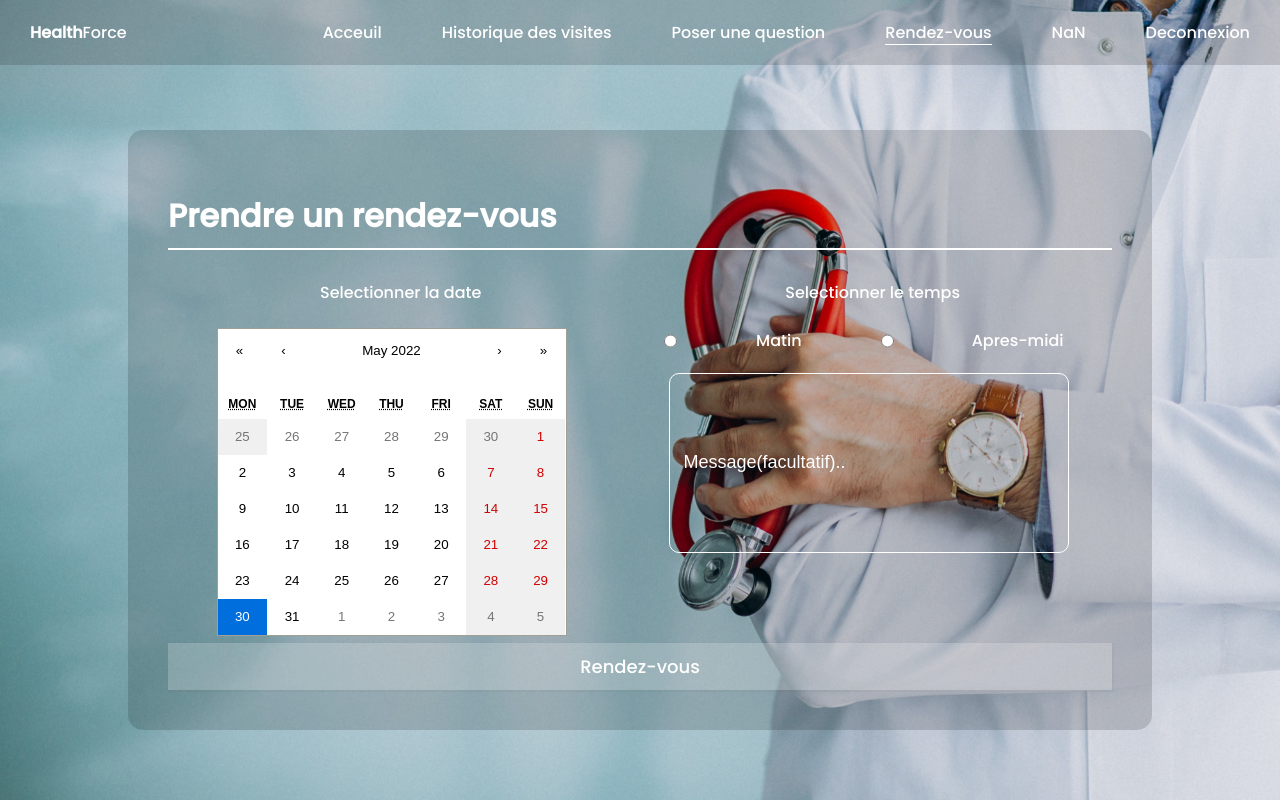
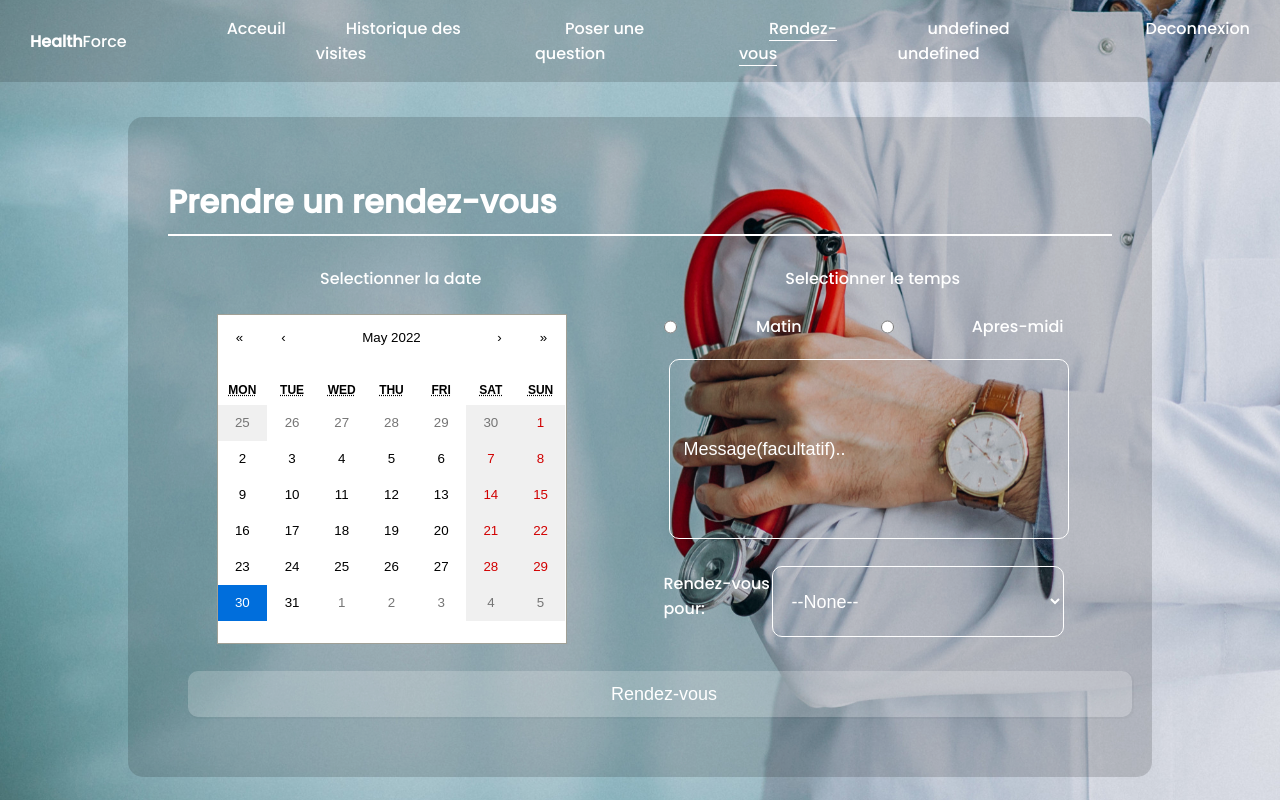
Before and after one commit to bader-t/HealthForce, a React (Create React App) app: page /rdv in a window 1280 px wide. Built offline with nearby package versions, Linux system fonts and the light colour scheme; sample sign-in values are in the browser's storage.

Commit message:
added rdv form

```diff
--- a/src/components/navbar/Navbar.js
+++ b/src/components/navbar/Navbar.js
@@ -27,7 +27,7 @@ function Navbar(props) {
   };
 
   const profile = currentUser
-    ? currentUser.first_name + currentUser.last_name
+    ? currentUser.first_name + " " + currentUser.last_name
     : "";
   const authentified = [
     {
--- a/src/pages/historique/Historique.js
+++ b/src/pages/historique/Historique.js
@@ -3,8 +3,10 @@ import { Navbar, Visite, DetailVisite } from "../../components";
 import "./historique.css";
 import { useState, useEffect, useRef } from "react";
 import axios from "axios";
+import AuthService from "../../services/auth.service";
 
 function Historique() {
+
   const [idVisite, handleChange] = useState("");
   const [listOfVisites, setList] = useState([]);
   const [visiteToShow, setVisite] = useState([]);
@@ -39,7 +41,11 @@ function Historique() {
     let annee = dateJs.getFullYear();
     return jour + " " + dateJs.getDate() + " " + mois + " " + annee;
   };
+
   useEffect(() => {
+    const user = AuthService.getCurrentUser();
+    let url = "https://healthforce4-dev-ed.my.salesforce.com/services/apexrest/visites/" + user.id;
+    console.log('url', url)
     var axios = require("axios");
     var data =
       "grant_type=password&client_id=3MVG9DREgiBqN9WldxY6Si.pmECMxRaJPIwYtCUX49AMTbWpVlPj4vUzTHRKHQdpj7k9_bvI5eCUXoxDdFjy5&client_secret=D9B701D4A2BD6510AB7BC6B1AE11B688A7A63F6F451048450ECB57187CA44AAD\r\n&username=healthforce8@gmail.com&password=healthforce@@1Bf6YIt9844TiLMt2t2V81JQh\r\n";
@@ -62,7 +68,7 @@ function Historique() {
         var data = new FormData();
         var config = {
           method: "get",
-          url: "https://healthforce4-dev-ed.my.salesforce.com/services/apexrest/visites/0038d000008xmhfAAA",
+          url: url,
           headers: {
             "Content-Type": "application/json",
             Authorization: "Bearer " + tocken,
--- a/src/pages/profile/Profile.js
+++ b/src/pages/profile/Profile.js
@@ -42,7 +42,7 @@ const Profile = () => {
                 <br />
               </div>
               <div className="prow">
-                Adress : <b>{user.adress}</b>
+                Adresse : <b>{user.adress}</b>
                 <br />
               </div>
               <div className="prow">
--- a/src/pages/rdv/Rdv.js
+++ b/src/pages/rdv/Rdv.js
@@ -5,22 +5,48 @@ import "./rdv.css";
 import Calendar from "react-calendar";
 import { useState } from "react";
 import "react-calendar/dist/Calendar.css";
+import AuthService from "../../services/auth.service";
 const dates = [
   new Date(2022, 3, 7),
   new Date(2022, 3, 25),
   new Date(2022, 4, 8),
 ];
+
+
 function Rdv() {
-  const [value, onChange] = useState(new Date());
+  const user = AuthService.getCurrentUser();
+  const [temps, setTemps] = useState("08:00");
+  const [rdv, onChangeRDV] = useState(new Date());
+
+  const onChangeTemps = (e) => {
+    const temps = e.target.value;
+    setTemps(temps);
+    console.log(rdv.getDate() + "/" + (rdv.getMonth() + 1) + "/"
+      + rdv.getFullYear())
+  };
+
+
   return (
     <div className="container bg-2">
       <Navbar active="rdv" status="authentified"></Navbar>
 
       <div className="wrapperRdv">
-        <div className="cardRdv">
+        <form action="https://webto.salesforce.com/servlet/servlet.WebToLead?encoding=UTF-8" method="POST" className="cardRdv">
+
           <h1>Prendre un rendez-vous</h1>
 
           <hr />
+
+          <input type="hidden" name="oid" value="00D8d000004IxgI" />
+          <input type="hidden" name="retURL" value="https://healthforce-8640c.web.app/rdv" />
+          <input type="hidden" name="last_name" value={user.last_name} />
+          <input type="hidden" name="first_name" value={user.first_name} />
+          <input type="hidden" name="00N8d00000CeGhs" value={user.email} />
+          <input type="hidden" name="email" value={user.email} />
+          <input type="hidden" name="phone" value={user.phone} />
+          <input name="company" type="hidden" value={user.last_name} />
+          <input name="lead_source" type="hidden" value="Web" />
+
 
           <div className="titles">
             <p className="subtitle">Selectionner la date </p>
@@ -29,12 +55,11 @@ function Rdv() {
 
           <div className="row">
             <Calendar
-              onChange={onChange}
-              value={value}
+              onChange={onChangeRDV}
+              value={rdv}
               tileDisabled={({ date }) =>
                 dates.some(
                   (disabledDate) =>
-                    /*il faut ajouter les jours feriers*/
                     (date.getFullYear() === disabledDate.getFullYear() &&
                       date.getMonth() === disabledDate.getMonth() &&
                       date.getDate() === disabledDate.getDate()) ||
@@ -44,31 +69,41 @@ function Rdv() {
               }
             />
 
+
             <div className="column-2">
               <div className="row-radioRdv">
-                <input type="radio" name="temps" value="matin" />
+                <input type="radio" name="temps" value="08:00" onChange={onChangeTemps} />
                 Matin
-                <input type="radio" name="temps" value="apres-midi" />
+                <input type="radio" name="temps" value="14:00" onChange={onChangeTemps} />
                 Apres-midi
               </div>
+              {/* <input name="00N8d00000CdSbQ" type="hidden" value={rdv.getDate() + "/" + (rdv.getMonth() + 1) + "/"
+                + rdv.getFullYear() + ", " + temps} /> */}
+              <input name="00N8d00000CdSbQ" type="hidden" value={"20/06/2022, " + temps} />
 
-              <form className="Rdv-form">
+              <div className="Rdv-form">
                 <input
                   type="text"
                   placeholder="Message(facultatif).."
-                  name="question"
+                  name="description"
                   required
                 />
-              </form>
+
+              </div>
+              <div className="row">
+                <p className="subtitle">Rendez-vous pour:</p>
+                <select id="00N8d00000CdSbf" name="00N8d00000CdSbf" title="Rendez-vous pour">
+                  <option value="">--None--</option>
+                  <option value="Consultation">Consultation</option>
+                  <option value="Operation">Operation</option>
+                  <option value="Traitement">Traitement</option>
+                </select>
+              </div>
             </div>
           </div>
 
-          {/* teste de valeure choisi*/ console.log(value)}
-
-          <div className="btns">
-            <Link to="/signup">Rendez-vous</Link>
-          </div>
-        </div>
+          <input className="submit-login" name="submit" type="submit" value="Rendez-vous" />
+        </form>
       </div>
     </div>
   );
--- a/src/pages/signup/Signup.js
+++ b/src/pages/signup/Signup.js
@@ -89,7 +89,7 @@ function Signup() {
             <h1>S'inscrire</h1>
             <hr />
             <input type="hidden" name="oid" value="00D8d000004IxgI" />
-            <input type="hidden" name="retURL" value="http://127.0.0.1:3000/login" />
+            <input type="hidden" name="retURL" value="https://healthforce-8640c.web.app/login" />
             <div className="row">
 
               <input
```
Also changed, not shown: firebase.json (added), 1 other file (tests, documents, lock files or other folders).
